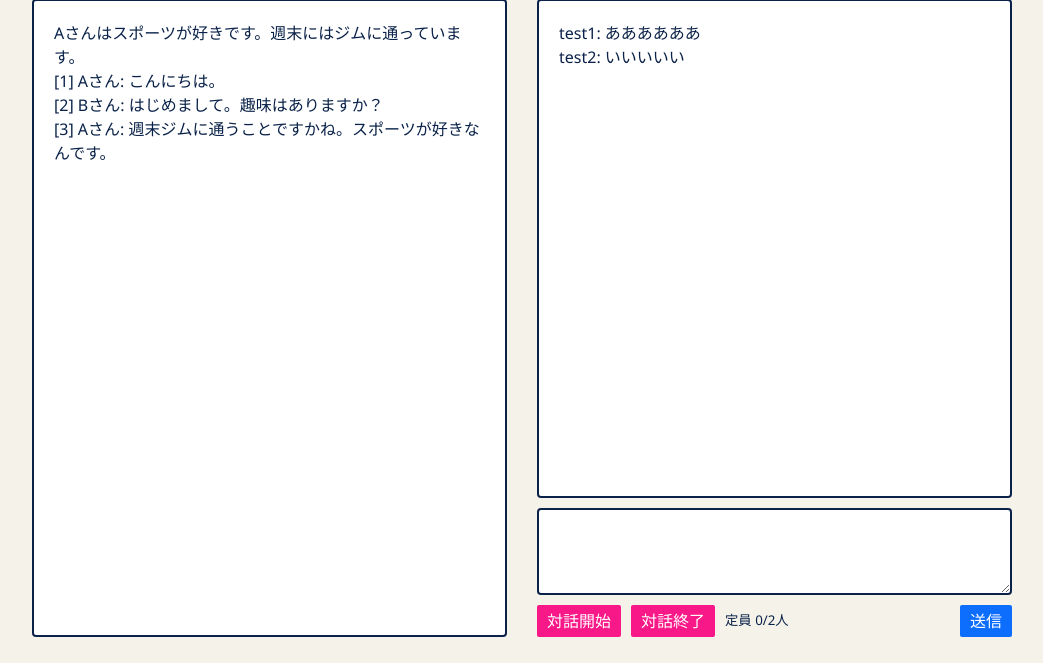
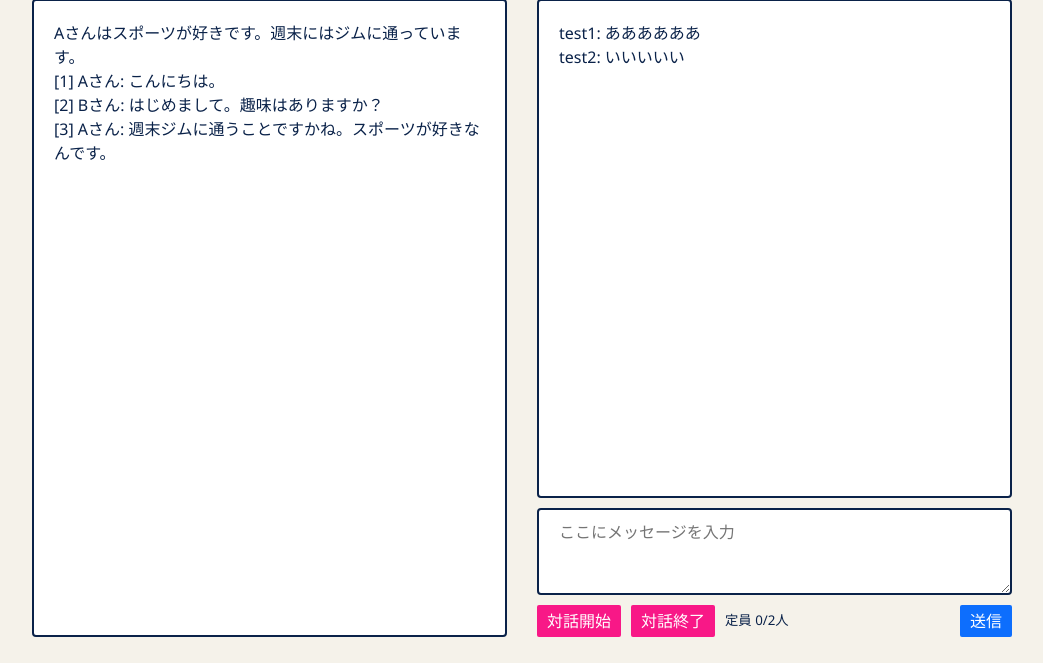
Before and after one commit to yamasy1549/chat_platform_doteni, a Flask app: page /rooms/31621f80474b4fd4a66fc90ec863a122 in a window 1280 px wide. Shown: the part 137-800 px from the top of the page, without its empty margins (118-1161 px from the left). Run offline with Flask 2, Linux system fonts and the light colour scheme; a user stored in the database is signed in; data comes from the database, SQL or seed files in the repository; some libraries are stand-ins or nearby versions.

Commit message:
メッセージ入力エリアにplaceholderを設定

```diff
--- a/flaskr/templates/rooms/show.html
+++ b/flaskr/templates/rooms/show.html
@@ -35,7 +35,7 @@
 
       <div class="message_input_area">
         <form action="" method="" id="form" class="css-flex css-column">
-          <textarea type="text" id="text" name="text" class="frame" /></textarea>
+          <textarea type="text" id="text" name="text" placeholder="ここにメッセージを入力" class="frame" /></textarea>
 
           <div class="css-flex css-spacebetween">
             <div class="css-flex css-center">
```
